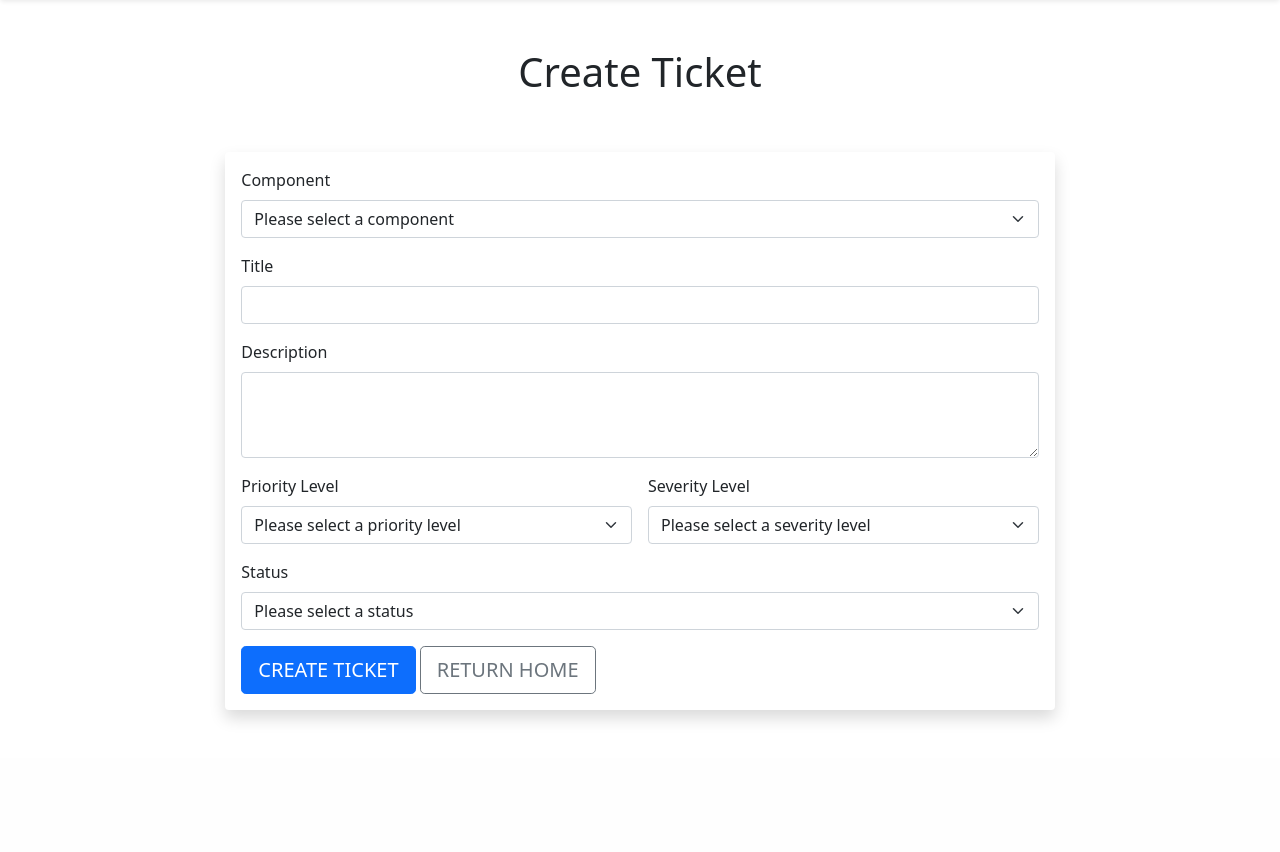
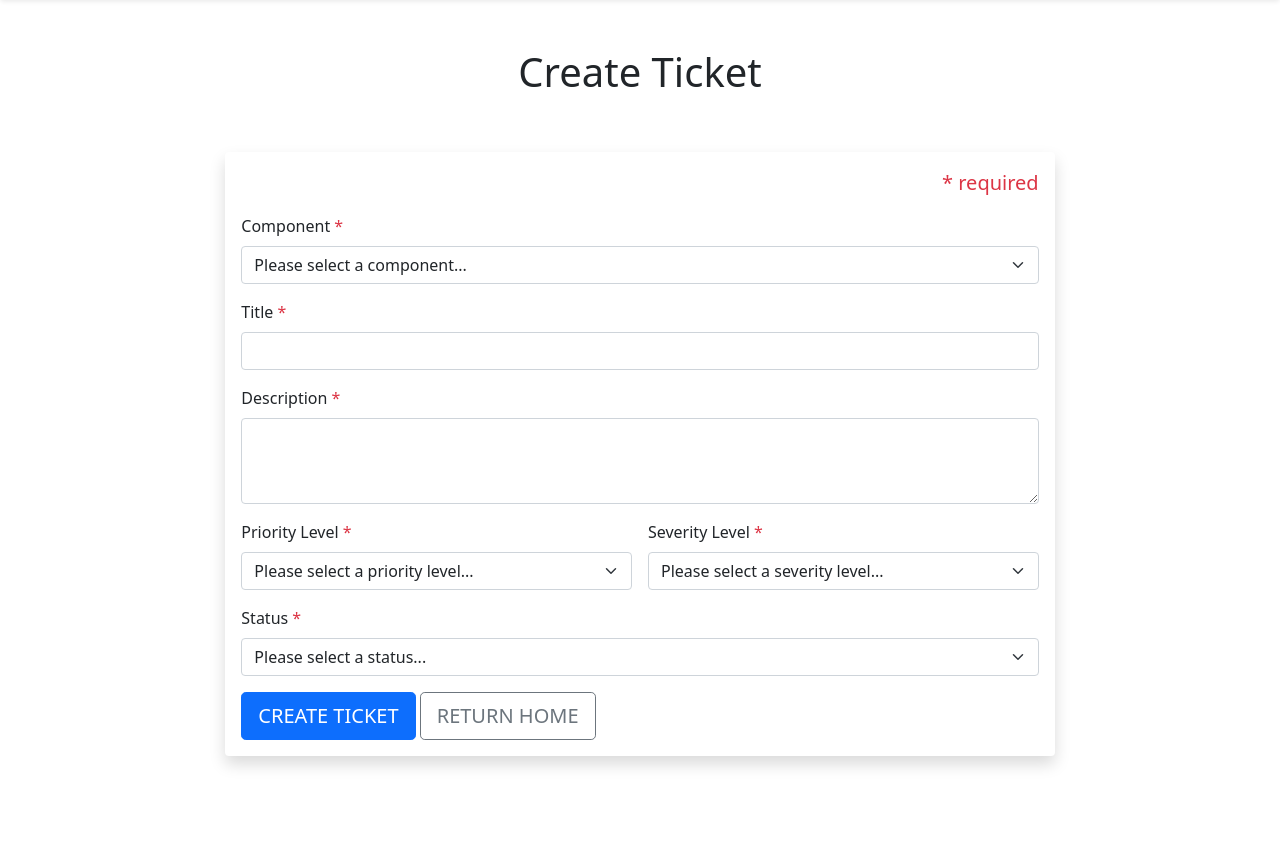
Before and after one commit to tkachikoti/bug_tracking_system, a Flask app: page /create in a window 1280 px wide. Shown: the part 72-924 px from the top of the page. Before the commit the page ends 793 px from the top, so only its background shows below. Run offline with Flask 2, Linux system fonts and the light colour scheme; some libraries are stand-ins or nearby versions.

Commit message:
complete view page

```diff
--- a/flaskr/models/tickets.csv
+++ b/flaskr/models/tickets.csv
@@ -1,4 +1,6 @@
 uid,created_at,created_at_full_date,updated_at,updated_at_full_date,component_name,title,description,priority,severity,status
 2,1643724479019,2022-02-01 14:07:59.019000,1643843229988,2022-02-02 23:07:09.988000,Component 10,Tinashe,Kachikoti has been updated.,High Priority,High Severity,In Progress
-3,1643809030187,2022-02-02 13:37:10.187000,1643846835319,2022-02-03 00:07:15.319000,Component 5,First One Changed,This is the first description. It finally works! I hold the mic I am a lyrical genius.,Low Priority,Low Severity,Fixed
 4,1643843161740,2022-02-02 23:06:01.740000,,,Component 8,Email,The email inbox is not loading mail.,Critical Priority,Critical Severity,In Progress
+5,1643885638577,2022-02-03 10:53:58.577000,1643885961424,2022-02-03 10:59:21.424000,Component 1,Oleta Williams test run,This is a random request ,Critical Priority,Medium Severity,Waiting for more information
+6,1643886953071,2022-02-03 11:15:53.071000,,,Component 5,First One Changed,Info here,High Priority,High Severity,In Progress
+7,1643888726456,2022-02-03 11:45:26.456000,,,Component 7,"title, comma, in, in",hkbhjb,High Priority,High Severity,No response
--- a/flaskr/templates/base.html.jinja
+++ b/flaskr/templates/base.html.jinja
@@ -13,7 +13,7 @@
     </head>
     <body>
         {% include "nav/navbar.html.jinja" %}
-        <div class="container-fluid">
+        <div class="container-fluid mb-5">
             <div class="row">
                 <div class="col-sm-2"></div>
                 <div class="col-sm-8">
@@ -21,7 +21,7 @@
                 </div>
                 <div class="col-sm-2"></div>
             </div>
-            <div class="pt-5">
+            <div class="mt-5">
             {% block maincontent %}{% endblock %}
             </div>
         </div>
--- a/flaskr/templates/index.html.jinja
+++ b/flaskr/templates/index.html.jinja
@@ -42,9 +42,9 @@
                         <div class="dropdown">
                             <button class="btn btn-secondary dropdown-toggle" type="button" id="dropdownMenuButton1" data-bs-toggle="dropdown" aria-expanded="false">Open</button>
                             <ul class="dropdown-menu" aria-labelledby="dropdownMenuButton1">
-                                <li><a class="dropdown-item" href="#">View</a></li>
-                                <li><a class="dropdown-item" href="/update?uid={{ element.uid }}">Update</a></li>
-                                <li><a class="dropdown-item" href="#" onclick="confirm_deletion({{ element.uid }})">Delete</a></li>
+                                <li><a class="dropdown-item" href="/view?uid={{ element.uid }}">View Ticket</a></li>
+                                <li><a class="dropdown-item" href="/update?uid={{ element.uid }}">Update Ticket</a></li>
+                                <li><a class="dropdown-item" href="#" onclick="confirm_deletion({{ element.uid }})">Delete Ticket</a></li>
                             </ul>
                         </div>
                     </td>
--- a/flaskr/templates/search.html.jinja
+++ b/flaskr/templates/search.html.jinja
@@ -9,8 +9,8 @@
             {% for element in search_results %}
             <div class="shadow p-3 mb-5 bg-body rounded my-5">
                 <h3 class="text-center my-3">{{ element.title }}</h3>
+                <p><strong>UID:</strong> {{ element.uid }}</p>
                 <p><strong>Component:</strong> {{ element.component_name }}</p>
-                <p><strong>UID:</strong> {{ element.uid }}</p>
                 <p><strong>Status:</strong> {{ element.status }}</p>
                 <p><strong>Search similarity score:</strong> {{ element.similarity_score }}%</p>
                 <div class="accordion" id="accordionTicket{{ element.uid }}">
--- a/flaskr/templates/ticket_form.html.jinja
+++ b/flaskr/templates/ticket_form.html.jinja
@@ -4,6 +4,9 @@
     <div class="col-sm-2"></div>
     <div class="col-sm-8">
         <form class="shadow p-3 mb-5 bg-body rounded" action="{% if page_title=='Update Ticket' %}/update?uid={{ ticket_data.uid }}{% else %}/create{% endif %}" method="post">
+            <div class="row">
+                <p class="text-danger text-end fs-5">* required</p>
+            </div>
             {% if page_title=='Update Ticket' %}
             <div class="mb-3">
                 <label for="uidInput1" class="form-label">UID</label>
@@ -41,36 +44,36 @@
                 {% endif %}
             {% endif %}
             <div class="mb-3">
-                <label for="componentInput1" class="form-label">Component</label>
-                <select name="component_name" class="form-select" aria-label="Select a component" id="componentInput1">
-                    <option disabled {% if page_title!='Update Ticket' %}selected{% endif %}>Please select a component</option>
+                <label for="componentInput1" class="form-label">Component <span class="text-danger">*</span></label>
+                <select name="component_name" class="form-select" aria-label="Select a component" id="componentInput1" required>
+                    <option disabled {% if page_title!='Update Ticket' %}selected{% endif %} value="">Please select a component...</option>
                     {% for element in components_csv %}
                     <option value="{{ element.component_name }}" {% if page_title=='Update Ticket' %}{% if ticket_data.component_name==element.component_name %}selected{% endif %}{% endif %}>{{ element.component_name }}</option>
                     {% endfor %}
                 </select>
             </div>
             <div class="mb-3">
-                <label for="titleInput1" class="form-label">Title</label>
-                <input name="title" type="text" class="form-control" id="titleInput1" value="{% if page_title=='Update Ticket' %}{{ ticket_data.title }}{% else %}{% endif %}">
+                <label for="titleInput1" class="form-label">Title <span class="text-danger">*</span></label>
+                <input name="title" type="text" class="form-control" id="titleInput1" value="{% if page_title=='Update Ticket' %}{{ ticket_data.title }}{% else %}{% endif %}" required />
             </div>
             <div class="mb-3">
-                <label for="descriptionInput1" class="form-label">Description</label>
-                <textarea name="description" class="form-control" id="descriptionInput1" rows="3">{% if page_title=='Update Ticket' %}{{ ticket_data.description }}{% else %}{% endif %}</textarea>
+                <label for="descriptionInput1" class="form-label">Description <span class="text-danger">*</span></label>
+                <textarea name="description" class="form-control" id="descriptionInput1" rows="3" required>{% if page_title=='Update Ticket' %}{{ ticket_data.description }}{% else %}{% endif %}</textarea>
             </div>
             <div class="row g-3">
                 <div class="col-md-6">
-                    <label for="priorityInput1" class="form-label">Priority Level</label>
-                    <select name="priority" class="form-select" aria-label="Select priority level" id="priorityInput1" value="{% if page_title=='Update Ticket' %}{{ ticket_data.priority }}{% else %}{% endif %}">
-                        <option disabled {% if page_title!='Update Ticket' %}selected{% endif %}>Please select a priority level</option>
+                    <label for="priorityInput1" class="form-label">Priority Level <span class="text-danger">*</span></label>
+                    <select name="priority" class="form-select" aria-label="Select priority level" id="priorityInput1" value="{% if page_title=='Update Ticket' %}{{ ticket_data.priority }}{% else %}{% endif %}" required>
+                        <option disabled {% if page_title!='Update Ticket' %}selected{% endif %} value="">Please select a priority level...</option>
                         {% for element in priority_and_severity_options_csv %}
                         <option value="{{ element.priority }}" {% if page_title=='Update Ticket' %}{% if ticket_data.priority==element.priority %}selected{% endif %}{% endif %}>{{ element.priority }}</option>
                         {% endfor %}
                     </select>
                 </div>
                 <div class="col-md-6">
-                    <label for="severityInput1" class="form-label">Severity Level</label>
-                    <select name="severity" class="form-select" aria-label="Select severity level" id="severityInput1" value="{% if page_title=='Update Ticket' %}{{ ticket_data.severity }}{% else %}{% endif %}">
-                        <option disabled {% if page_title!='Update Ticket' %}selected{% endif %}>Please select a severity level</option>
+                    <label for="severityInput1" class="form-label">Severity Level <span class="text-danger">*</span></label>
+                    <select name="severity" class="form-select" aria-label="Select severity level" id="severityInput1" value="{% if page_title=='Update Ticket' %}{{ ticket_data.severity }}{% else %}{% endif %}" required>
+                        <option disabled {% if page_title!='Update Ticket' %}selected{% endif %} value="">Please select a severity level...</option>
                         {% for element in priority_and_severity_options_csv %}
                         <option value="{{ element.severity }}" {% if page_title=='Update Ticket' %}{% if ticket_data.severity==element.severity %}selected{% endif %}{% endif %}>{{ element.severity }}</option>
                         {% endfor %}
@@ -78,9 +81,9 @@
                 </div>
             </div>
             <div class="mb-3 pt-3">
-                <label for="statusInput1" class="form-label">Status</label>
-                <select name="status" class="form-select" aria-label="Select a status" id="statusInput1" value="{% if page_title=='Update Ticket' %}{{ ticket_data.status }}{% else %}{% endif %}">
-                    <option disabled {% if page_title!='Update Ticket' %}selected{% endif %}>Please select a status</option>
+                <label for="statusInput1" class="form-label">Status <span class="text-danger">*</span></label>
+                <select name="status" class="form-select" aria-label="Select a status" id="statusInput1" value="{% if page_title=='Update Ticket' %}{{ ticket_data.status }}{% else %}{% endif %}" required>
+                    <option disabled {% if page_title!='Update Ticket' %}selected{% endif %} value="">Please select a status...</option>
                     {% for element in status_options_csv %}
                     <option value="{{ element.status }}" {% if page_title=='Update Ticket' %}{% if ticket_data.status==element.status %}selected{% endif %}{% endif %}>{{ element.status }}</option>
                     {% endfor %}
```
Also changed, not shown: flaskr/templates/view.html.jinja (+17 -6 lines).
